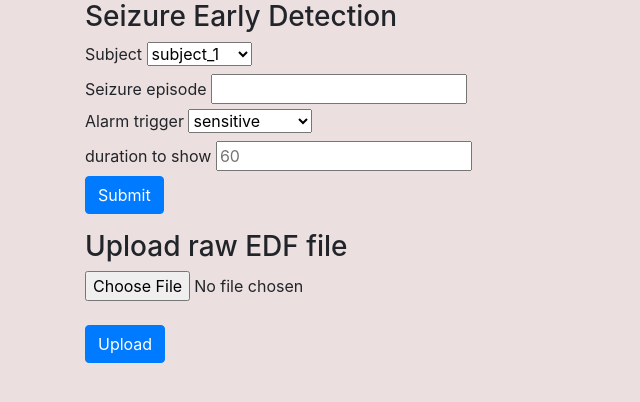
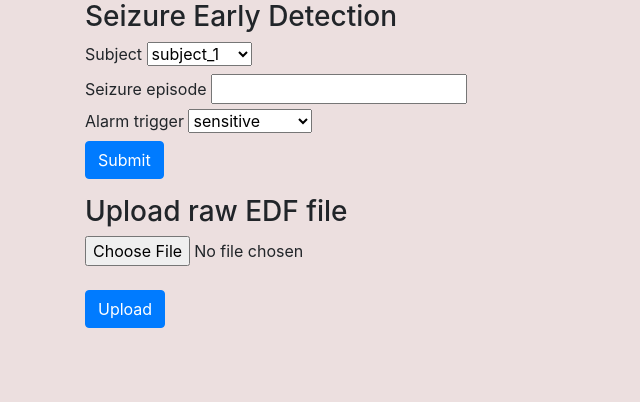
Before and after one commit to ray-hsiehjy/insight_demo, a Flask app: page / in a window 1280 px wide. Shown: the top 402 px of the page, without its empty margins (0-640 px from the left). Run offline with Flask 2, Linux system fonts and the light colour scheme; some libraries are stand-ins or nearby versions.

Commit message:
remove duration as app input fix to 60

```diff
--- a/application.py
+++ b/application.py
@@ -15,14 +15,16 @@ def home():
     return render_template("home.html", title="Home")
 
 
-@app.route("/result", methods=["GET", "POST"])
+@app.route("/result", methods=["POST"])
 def result():
     subject_id = int(request.form.get("subject"))
     event_id = int(request.form.get("event_id"))
     threshold = request.form.get("threshold")
-    duration = int(request.form.get("duration"))
-    sec_pre = duration // 2
-    sec_post = duration // 2
+    # duration = int(request.form.get("duration"))
+    # sec_pre = duration // 2
+    # sec_post = duration // 2
+    sec_pre = 30
+    sec_post = 30
     generate_fig(subject_id, event_id, sec_pre, sec_post, threshold)
 
     return render_template(
--- a/templates/home.html
+++ b/templates/home.html
@@ -28,9 +28,9 @@
                         </select>
                         <br>
 
-                        <label for="duration">duration to show</label>
+                        <!-- <label for="duration">duration to show</label>
                         <input type="text" id="duration" name="duration" , placeholder="60">
-                        <br>
+                        <br> -->
                         <!--
                         <label for="sec_post">Number of seconds after onset</label>
                         <input type="text" id="sec_post" name="sec_post" , placeholder="30">
```
